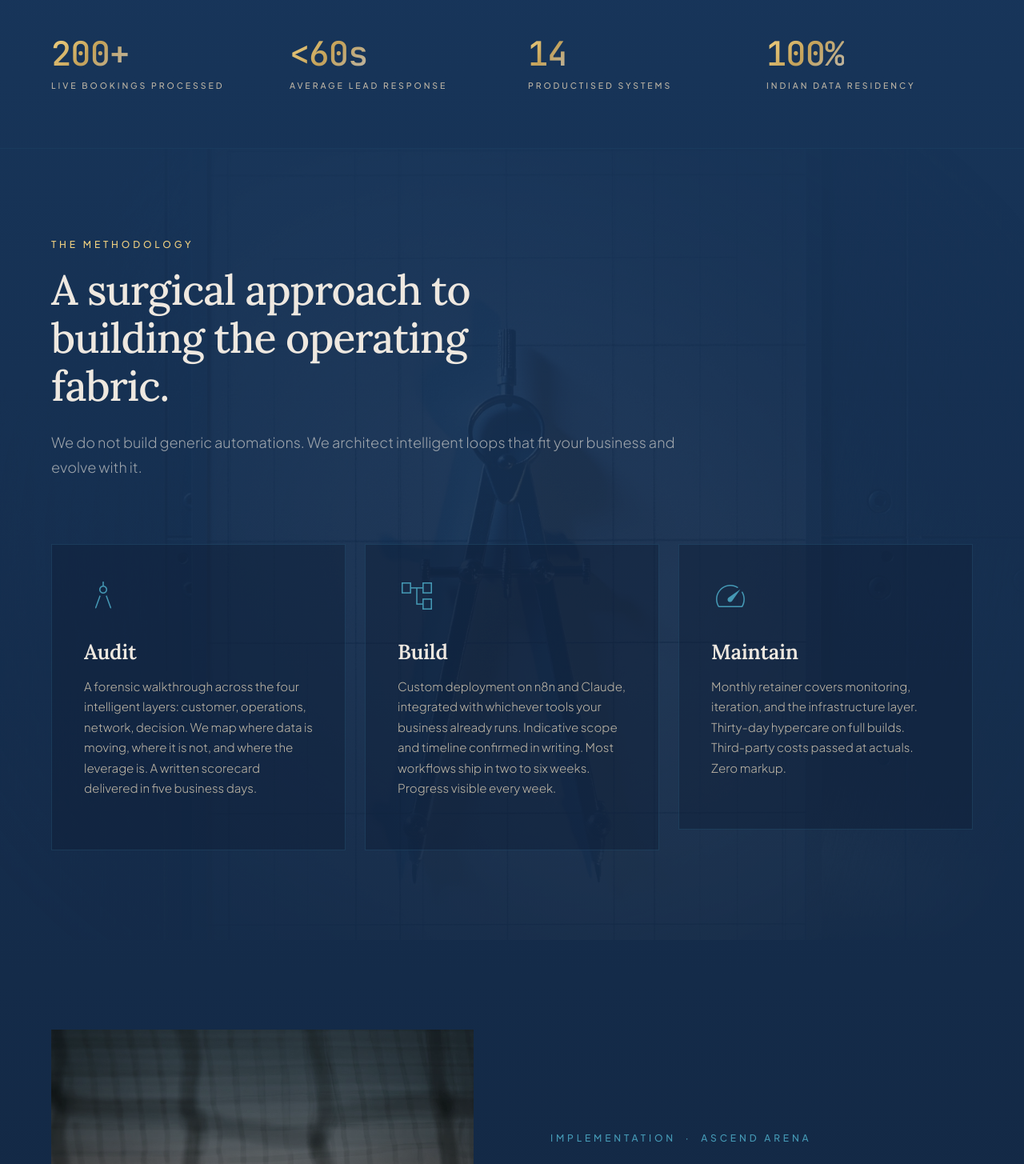
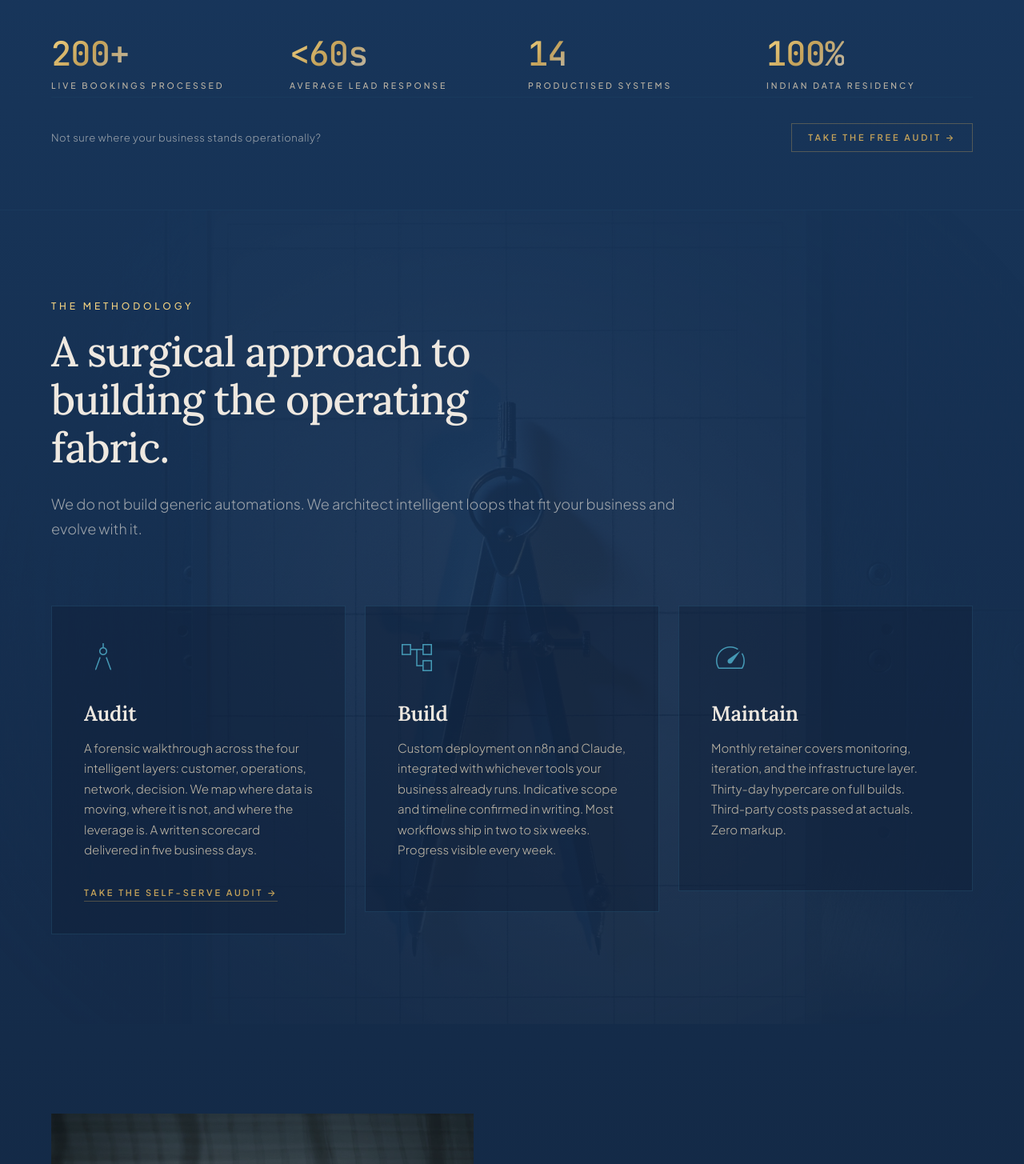
Before and after one commit to ahaansharma5763-oss/rheo_ai_site_v2, a Next.js app: page / in a window 1280 px wide. Shown: the part 1040-2495 px from the top of the page at 80% size. Built offline with nearby package versions, Linux system fonts and the light colour scheme.

Commit message:
feat: add audit.rheoai.co.in nudges across Hero, Statement, Metrics, Methodology, Capabilities, Ava CTA, About CTA

```diff
--- a/components/home/Capabilities.tsx
+++ b/components/home/Capabilities.tsx
@@ -423,6 +423,72 @@ export default function Capabilities() {
         ))}
       </div>
 
+        <Reveal>
+          <div style={{
+            marginTop: 'clamp(64px, 10vh, 96px)',
+            padding: '40px 48px',
+            background: 'rgba(15,30,54,0.45)',
+            border: '1px solid rgba(196,162,90,0.2)',
+            display: 'flex',
+            alignItems: 'center',
+            justifyContent: 'space-between',
+            flexWrap: 'wrap',
+            gap: '24px',
+          }}>
+            <div>
+              <p style={{
+                fontFamily: 'var(--sans)',
+                fontSize: '11px',
+                letterSpacing: '0.32em',
+                textTransform: 'uppercase',
+                color: 'var(--gold)',
+                fontWeight: 600,
+                marginBottom: '12px',
+              }}>
+                Not sure which layer to start with?
+              </p>
+              <p style={{
+                fontFamily: 'var(--serif)',
+                fontSize: 'clamp(20px, 2vw, 26px)',
+                color: 'var(--warm-foam)',
+                fontWeight: 400,
+                lineHeight: 1.3,
+                maxWidth: '44ch',
+              }}>
+                Take the free 3-minute audit. It scores your business across all four layers and tells you exactly where the leverage is.
+              </p>
+            </div>
+            <a
+              href="https://audit.rheoai.co.in"
+              target="_blank"
+              rel="noreferrer"
+              className="gold-bg"
+              style={{
+                color: 'var(--bg)',
+                padding: '16px 36px',
+                fontFamily: 'var(--sans)',
+                fontSize: '11px',
+                letterSpacing: '0.26em',
+                textTransform: 'uppercase',
+                fontWeight: 700,
+                whiteSpace: 'nowrap',
+                display: 'inline-block',
+                transition: 'box-shadow 0.4s ease, transform 0.2s ease',
+              }}
+              onMouseEnter={e => {
+                e.currentTarget.style.boxShadow = '0 0 40px rgba(240,208,128,0.3)';
+                e.currentTarget.style.transform = 'translateY(-2px)';
+              }}
+              onMouseLeave={e => {
+                e.currentTarget.style.boxShadow = 'none';
+                e.currentTarget.style.transform = 'translateY(0)';
+              }}
+            >
+              Get my free audit →
+            </a>
+          </div>
+        </Reveal>
+
       <style>{`
         @media (max-width: 900px) {
           .cap-head { grid-template-columns: 1fr !important; gap: 24px !important; }
--- a/components/home/Hero.tsx
+++ b/components/home/Hero.tsx
@@ -88,7 +88,9 @@ export default function Hero() {
         <Reveal delay={650}>
           <div style={{ display: 'flex', gap: '20px', flexWrap: 'wrap' }}>
             <a
-              href="#methodology"
+              href="https://audit.rheoai.co.in"
+              target="_blank"
+              rel="noreferrer"
               className="gold-bg"
               style={{
                 color: 'var(--bg)',
--- a/components/home/Methodology.tsx
+++ b/components/home/Methodology.tsx
@@ -2,11 +2,14 @@
 
 import Reveal from './Reveal';
 
-const CARDS = [
+type MethodCard = { icon: string; title: string; body: string; cta?: { label: string; href: string } };
+
+const CARDS: MethodCard[] = [
   {
     icon: 'architecture',
     title: 'Audit',
     body: 'A forensic walkthrough across the four intelligent layers: customer, operations, network, decision. We map where data is moving, where it is not, and where the leverage is. A written scorecard delivered in five business days.',
+    cta: { label: 'Take the self-serve audit →', href: 'https://audit.rheoai.co.in' },
   },
   {
     icon: 'account_tree',
@@ -135,10 +138,34 @@ export default function Methodology() {
                   lineHeight: 1.7,
                   color: 'var(--muted-cream)',
                   fontWeight: 300,
-                  marginBottom: '24px',
+                  marginBottom: c.cta ? '28px' : '24px',
                 }}>
                   {c.body}
                 </p>
+                {c.cta && (
+                  <a
+                    href={c.cta.href}
+                    target="_blank"
+                    rel="noreferrer"
+                    style={{
+                      fontFamily: 'var(--sans)',
+                      fontSize: '11px',
+                      letterSpacing: '0.26em',
+                      textTransform: 'uppercase',
+                      color: 'var(--gold)',
+                      textDecoration: 'none',
+                      fontWeight: 600,
+                      display: 'inline-block',
+                      borderBottom: '1px solid rgba(196,162,90,0.35)',
+                      paddingBottom: '3px',
+                      transition: 'border-color 0.3s ease',
+                    }}
+                    onMouseEnter={e => e.currentTarget.style.borderColor = 'var(--gold)'}
+                    onMouseLeave={e => e.currentTarget.style.borderColor = 'rgba(196,162,90,0.35)'}
+                  >
+                    {c.cta.label}
+                  </a>
+                )}
               </article>
             </Reveal>
           ))}
--- a/components/home/Metrics.tsx
+++ b/components/home/Metrics.tsx
@@ -55,6 +55,54 @@ export default function Metrics() {
           </Reveal>
         ))}
       </div>
+      <div style={{
+        gridColumn: '1 / -1',
+        marginTop: '8px',
+        paddingTop: '32px',
+        borderTop: '1px solid rgba(46,107,142,0.1)',
+        display: 'flex',
+        alignItems: 'center',
+        justifyContent: 'space-between',
+        flexWrap: 'wrap',
+        gap: '16px',
+      }}>
+        <p style={{
+          fontFamily: 'var(--sans)',
+          fontSize: '13px',
+          color: 'var(--fg-mute)',
+          fontWeight: 300,
+          letterSpacing: '0.04em',
+        }}>
+          Not sure where your business stands operationally?
+        </p>
+        <a
+          href="https://audit.rheoai.co.in"
+          target="_blank"
+          rel="noreferrer"
+          style={{
+            fontFamily: 'var(--sans)',
+            fontSize: '11px',
+            letterSpacing: '0.26em',
+            textTransform: 'uppercase',
+            color: 'var(--gold)',
+            textDecoration: 'none',
+            fontWeight: 600,
+            border: '1px solid rgba(196,162,90,0.35)',
+            padding: '10px 20px',
+            transition: 'border-color 0.3s ease, background 0.3s ease',
+          }}
+          onMouseEnter={e => {
+            e.currentTarget.style.borderColor = 'var(--gold)';
+            e.currentTarget.style.background = 'rgba(196,162,90,0.07)';
+          }}
+          onMouseLeave={e => {
+            e.currentTarget.style.borderColor = 'rgba(196,162,90,0.35)';
+            e.currentTarget.style.background = 'transparent';
+          }}
+        >
+          Take the free audit →
+        </a>
+      </div>
     </section>
   );
 }
```
Also changed, not shown: components/about/AboutCTA.tsx (+17 -1 lines), components/ava/AvaCTASection.tsx (+21 -0 lines), components/home/Statement.tsx (+33 -0 lines).
